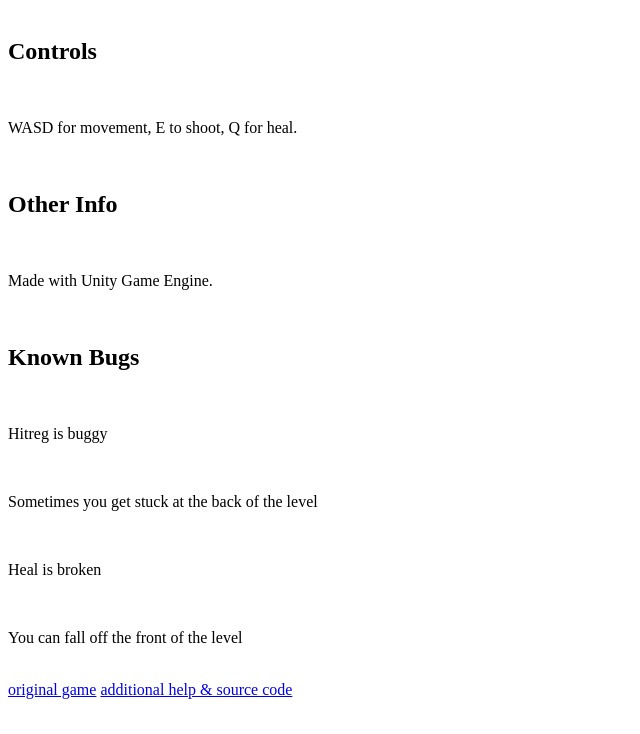
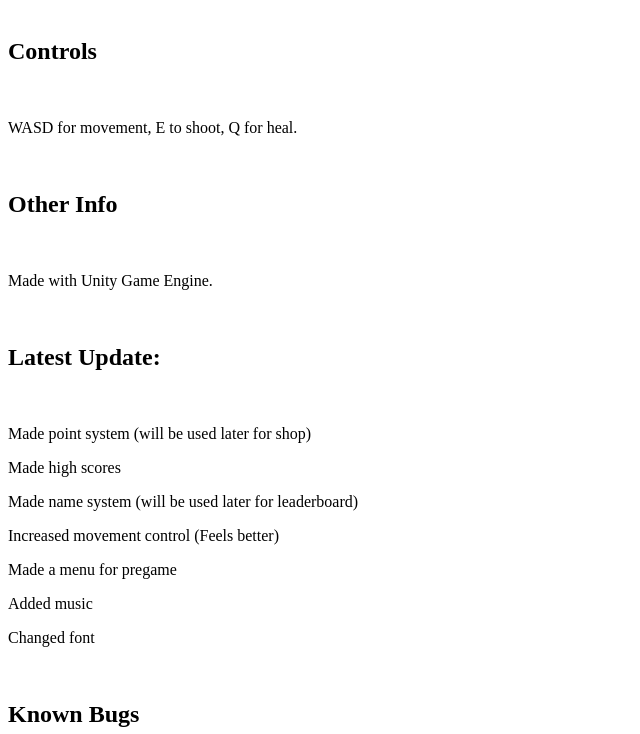
Before and after one commit to mcpengnetwork/electricboogaloo, a plain HTML site: page help/index.html in a window 1280 px wide. Shown: the part 66-800 px from the top of the page, without its empty margins (0-640 px from the left). Drawn offline with Linux system fonts and the light colour scheme.

Commit message:
Update index.html

```diff
--- a/help/index.html
+++ b/help/index.html
@@ -7,6 +7,16 @@
 <h2>Other Info</h2>
 <br>
 <p>Made with Unity Game Engine.</p>
+<br>
+<h2>Latest Update:</h2>
+<br>
+<p>Made point system (will be used later for shop)</p>
+<p>Made high scores</p>
+<p>Made name system (will be used later for leaderboard)</p>
+<p>Increased movement control (Feels better)</p>
+<p>Made a menu for pregame</p>
+<p>Added music</p>
+<p>Changed font</p>
 <br>
 <h2>Known Bugs</h2>
 <br>
```
